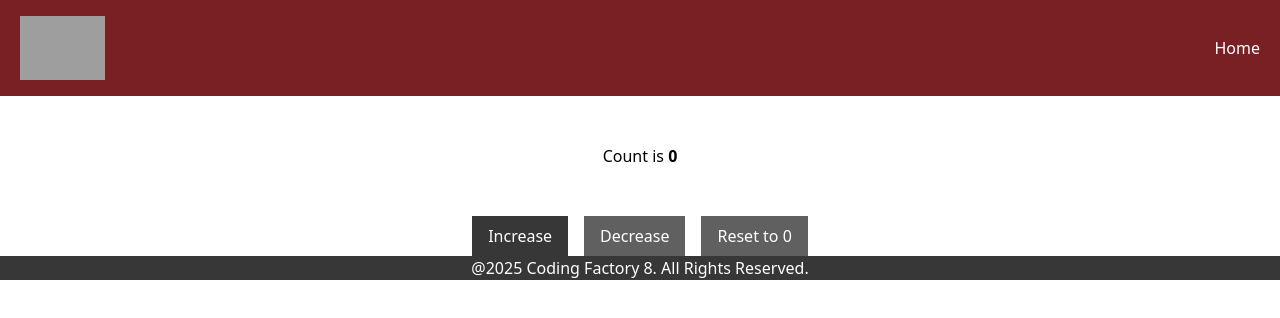
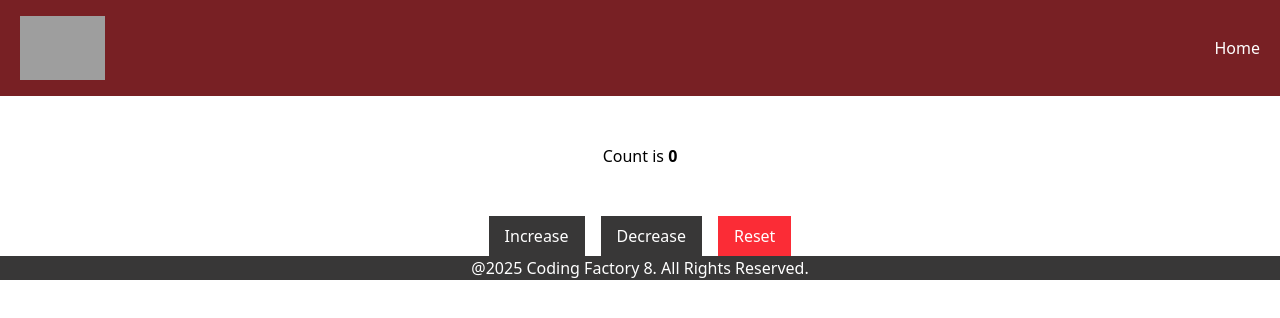
Before and after one commit to Petroslyros/cf8-react-introduction, a React app: page / in a window 1280 px wide. Shown: the top 318 px of the page. Built offline with nearby package versions, Linux system fonts and the light colour scheme; grey boxes are pictures that could not be loaded; the HTML template or start-up script is replaced by a standard one.

Commit message:
feat: added counter button for the counter tsx

```diff
--- a/src/components/Counter.tsx
+++ b/src/components/Counter.tsx
@@ -1,4 +1,5 @@
 import {useState} from "react";
+import CounterButton from "./CounterButton.tsx";
 
 
 const Counter = () => {
@@ -25,15 +26,9 @@ const Counter = () => {
             <>
                 <h1 className="text-center my-12">Count is <strong>{count}</strong></h1>
                 <div className="text-center space-x-4">
-                    <button onClick={increaseCount} className="bg-cf-dark-gray text-white py-2 px-4">
-                        Increase
-                    </button>
-                    <button disabled={count===0} onClick={decreaseCount} className="bg-cf-dark-gray disabled:bg-cf-gray text-white py-2 px-4">
-                        Decrease
-                    </button>
-                    <button onClick={resetCount} disabled={count===0} className="bg-cf-dark-gray disabled:bg-cf-gray text-white py-2 px-4">
-                        Reset to 0
-                    </button>
+                    <CounterButton onClick={increaseCount} label="Increase" />
+                    <CounterButton onClick={decreaseCount} label="Decrease" disabled={count === 0}/>
+                    <CounterButton onClick={resetCount} label="Reset" disabled={count === 0} addClasses="bg-cf-dark-red disabled:bg-red-500"/>
                 </div>
             </>
         </>
--- /dev/null
+++ b/src/components/CounterButton.tsx
@@ -0,0 +1,24 @@
+type ButtonProps = {
+    onClick: () => void;
+    disabled?: boolean;
+    label: string;
+    addClasses? : string;
+}
+
+const CounterButton = ({onClick, disabled = false, label, addClasses = "bg-cf-dark-gray"}:ButtonProps) =>
+{
+    return (
+        <>
+            <button
+                className={`text-white py-2 px-4 ${addClasses}`}
+                onClick={onClick}
+                disabled={disabled}
+            >
+                {label}
+            </button>
+
+        </>
+    )
+}
+
+export default CounterButton;
```
Also changed, not shown: package.json (+4 -4 lines), 1 other file (tests, documents, lock files or other folders).
